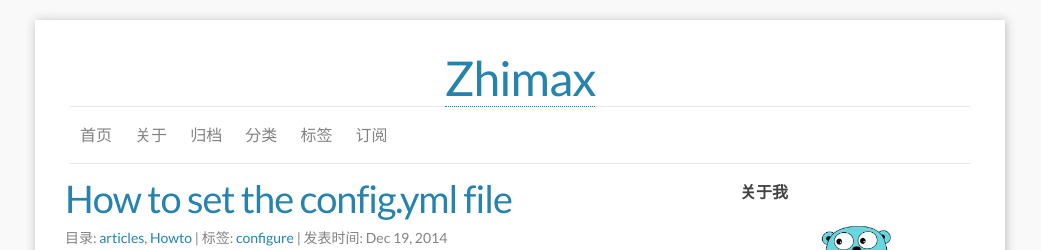
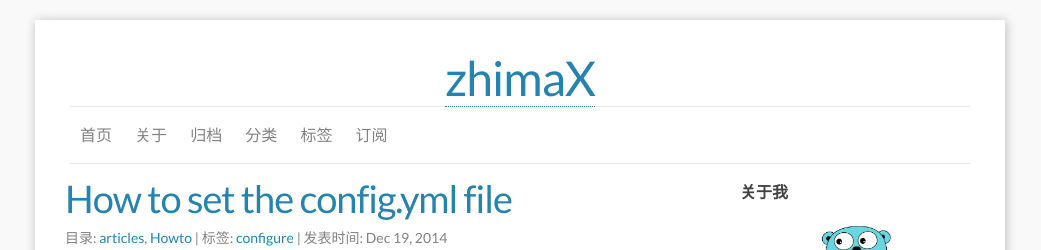
Before and after one commit to cellsgo/cellsgo.github.io, a Jekyll site: the page built from index.html, in a window 1280 px wide and 900 px high. Shown: the top 250 px of the window, without its empty margins (120-1161 px from the left). Built offline with Jekyll 4.4.1, drawn with Linux system fonts in a browser that asks for light colours; the list of posts is cut into pages by our own code.

```diff
--- a/_config.yml
+++ b/_config.yml
@@ -1,5 +1,5 @@
 ### Site info:
-title: Zhimax
+title: zhimaX
 tagline:
 author: Anabas
 email: lian.82@qq.com
```
